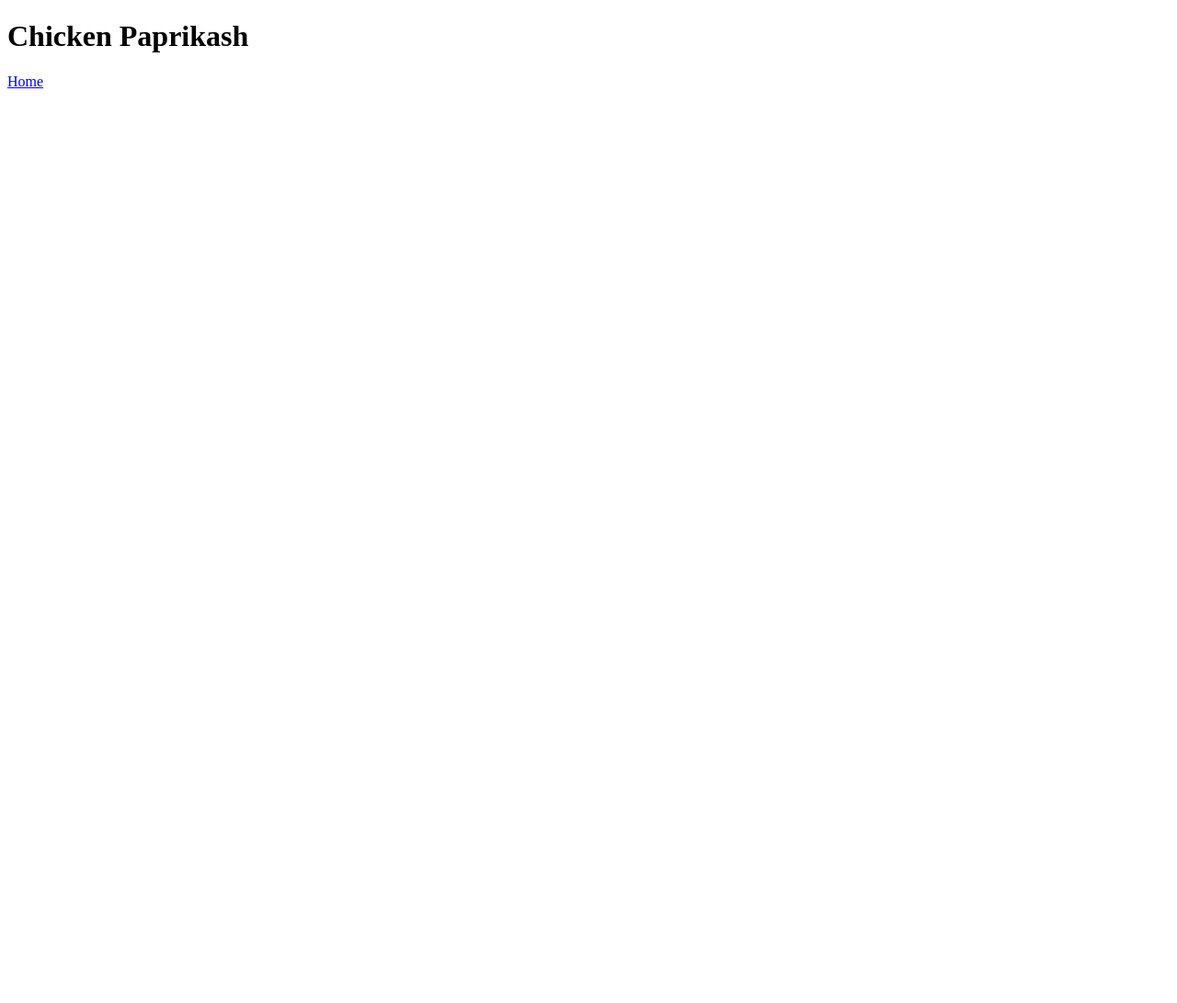
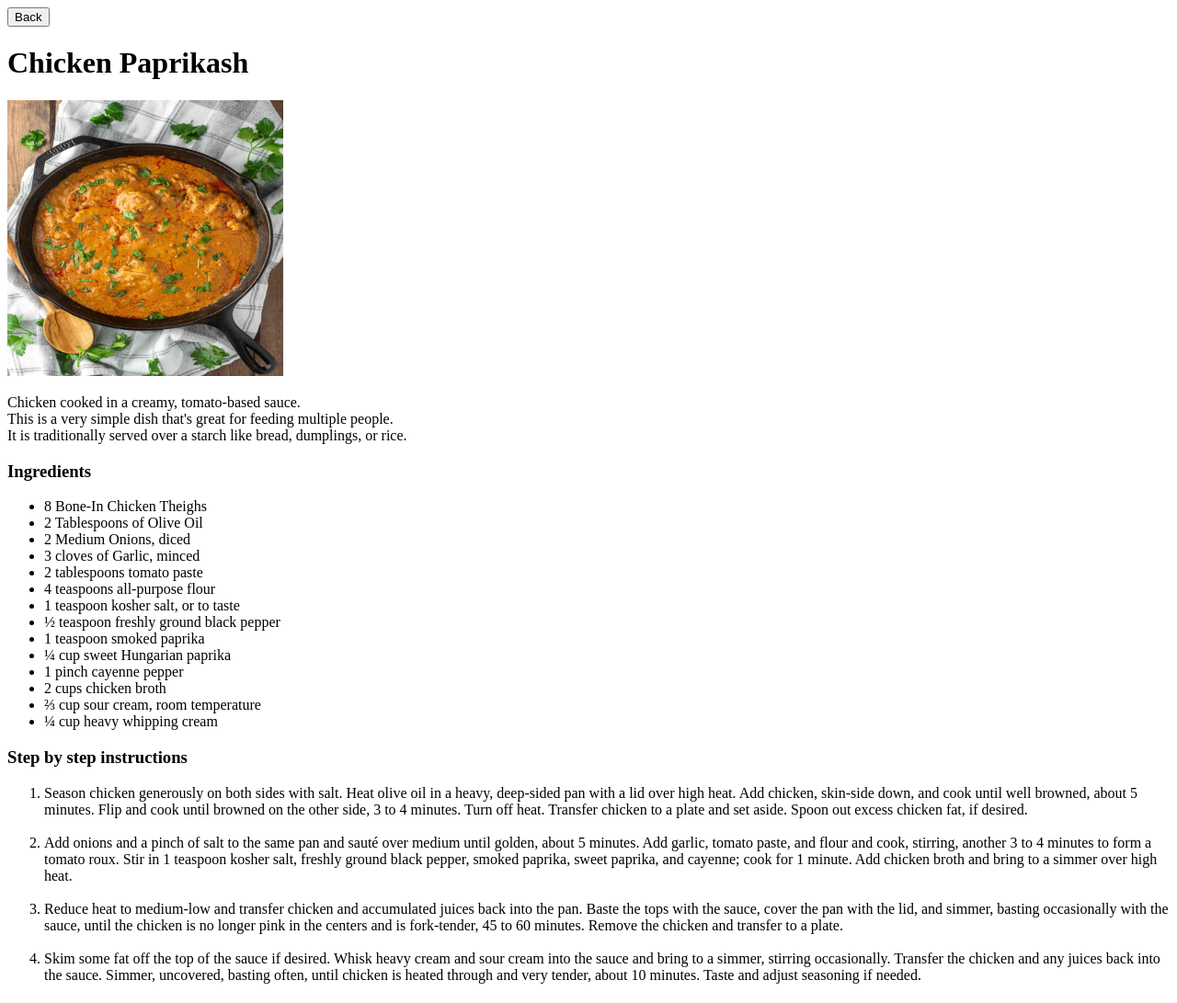
Before and after one commit to solomonunzicker/odin-recipes, a plain HTML site: page recipes/chicken-paprikash.html in a window 1280 px wide. Shown: the top 1091 px of the page at 92% size. Before the commit the page ends 800 px from the top, so only its background shows below. Drawn offline with Linux system fonts and the light colour scheme.

Commit message:
recipes/

```diff
--- a/recipes/chicken-paprikash.html
+++ b/recipes/chicken-paprikash.html
@@ -2,9 +2,51 @@
 <html lang="en">
     <head>
         <meta charset="UTF-8">
+        <title>Chicken Paprikash</title>
     </head>
         <body>
+            <a href="../index.html"><button>Back</button></a>
         <h1>Chicken Paprikash</h1>
-        <a href="../index.html">Home</a>
+
+        <img src="chicken-paprikash-1.jpg" alt="chicken-paprikash" height="300" width="300">
+        <br>
+
+            <p>
+            Chicken cooked in a creamy, tomato-based sauce.
+            <br>
+            This is a very simple dish that's great for feeding multiple people.
+            <br>
+            It is traditionally served over a starch like bread, dumplings, or rice.
+            </p>
+            <h3>Ingredients</h3>
+            <ul>
+              <li>8 Bone-In Chicken Theighs</li>
+              <li>2 Tablespoons of Olive Oil</li>
+              <li>2 Medium Onions, diced</li>
+              <li>3 cloves of Garlic, minced</li>
+              <li>2 tablespoons tomato paste</li>
+              <li>4 teaspoons all-purpose flour</li>
+              <li>1 teaspoon kosher salt, or to taste</li>
+              <li>½ teaspoon freshly ground black pepper</li>
+              <li>1 teaspoon smoked paprika</li>
+              <li>¼ cup sweet Hungarian paprika</li>
+              <li>1 pinch cayenne pepper</li>
+              <li>2 cups chicken broth</li>
+              <li>⅔ cup sour cream, room temperature</li>
+              <li>¼ cup heavy whipping cream</li>
+            </ul>
+
+            <h3>Step by step instructions</h3>
+            <ol>
+                <li>Season chicken generously on both sides with salt. Heat olive oil in a heavy, deep-sided pan with a lid over high heat. Add chicken, skin-side down, and cook until well browned, about 5 minutes. Flip and cook until browned on the other side, 3 to 4 minutes. Turn off heat. Transfer chicken to a plate and set aside. Spoon out excess chicken fat, if desired.</li>
+                <br>
+                <li> Add onions and a pinch of salt to the same pan and sauté over medium until golden, about 5 minutes. Add garlic, tomato paste, and flour and cook, stirring, another 3 to 4 minutes to form a tomato roux. Stir in 1 teaspoon kosher salt, freshly ground black pepper, smoked paprika, sweet paprika, and cayenne; cook for 1 minute. Add chicken broth and bring to a simmer over high heat. </li>
+                <br>
+                <li> Reduce heat to medium-low and transfer chicken and accumulated juices back into the pan. Baste the tops with the sauce, cover the pan with the lid, and simmer, basting occasionally with the sauce, until the chicken is no longer pink in the centers and is fork-tender, 45 to 60 minutes. Remove the chicken and transfer to a plate. </li>
+                <br>
+                <li> Skim some fat off the top of the sauce if desired. Whisk heavy cream and sour cream into the sauce and bring to a simmer, stirring occasionally. Transfer the chicken and any juices back into the sauce. Simmer, uncovered, basting often, until chicken is heated through and very tender, about 10 minutes. Taste and adjust seasoning if needed. </li>
+                <br>
+           </ol>
+           <img src="../chicken-paprikash-2.jpg" alt="chicken-paprikash-2" height="350" width="350">
         </body>
 </html>
```
Also changed, not shown: recipes/baked-mac-&-cheese.html (added, +43 -0 lines), recipes/blueberry-muffins.html (added, +40 -0 lines), recipes/Frozen-Blueberry-Muffins_EXPS_TOHD24_7910_LauraScherb_10.jpg (added), recipes/chicken-paprikash-1.jpg (added), recipes/chicken-paprikash-2.jpg (added), 1 other file.
